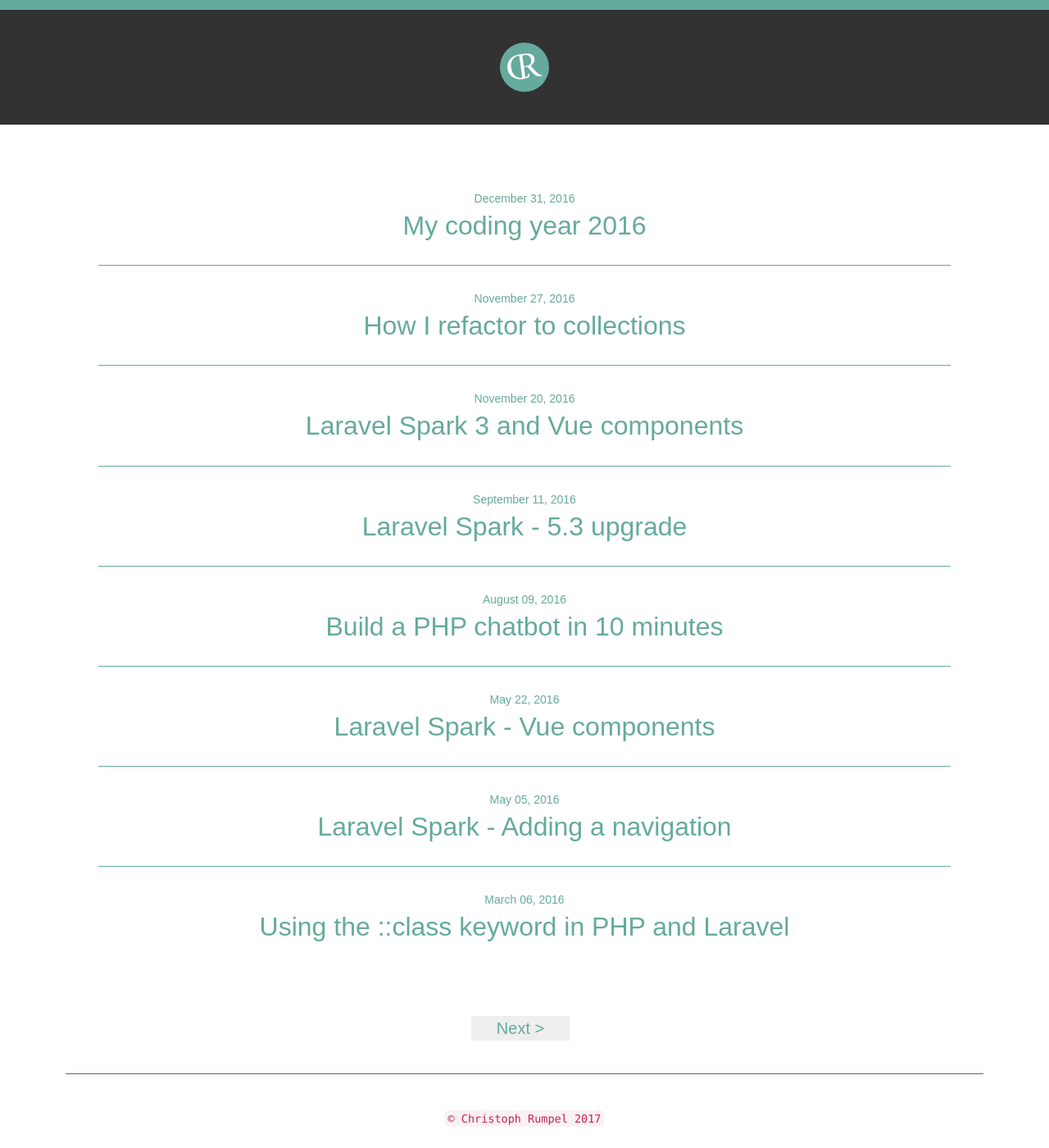
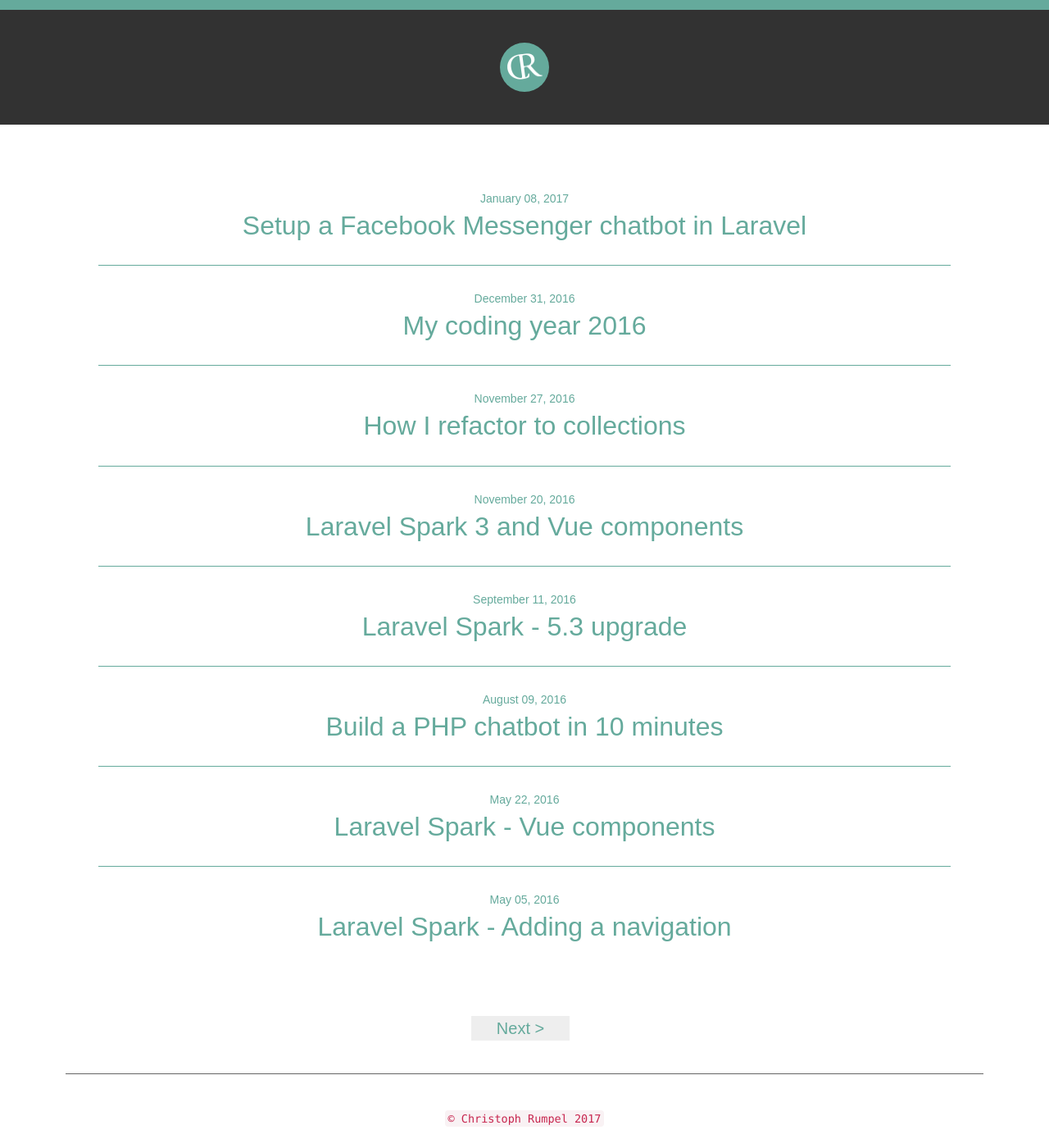
Before and after one commit to christophrumpel/christophrumpel.github.io, a Jekyll site: the page built from index.html, in a window 1280 px wide and 1400 px high. Shown: the whole window at 82% size. Built offline with Jekyll 4.4.1, drawn with Linux system fonts in a browser that asks for light colours; some web fonts are replaced; the list of posts is cut into pages by our own code; some of the changed lines change nothing that is shown.

Commit message:
Add botman article

```diff
--- a/_posts/2016-12-31-My-coding-year-2016.md
+++ b/_posts/2016-12-31-My-coding-year-2016.md
@@ -8,21 +8,21 @@ article_description: "Before the year 2016 is finally over, I want to take some
 
 ## My coding resolutions for 2016
 
-I wrote about [2015]({% post_url 2015-12-31-what-I-learned-in-2015 %}) too, but I forgot to write about my resolutions for 2016. My main goal for 2016 was to master my PHP skills. I wanted to really understand the benefits of OOP and to be able to use the SOLID principles to bring my code to the next level. I also wanted to to enhance my testing skills to make my code more reliable. So let's see what really happened in 2016.
+I wrote about [2015]({% post_url 2015-12-31-what-I-learned-in-2015 %}) too, but I forgot to write about my resolutions for 2016. My main goal for 2016 was to master my PHP skills. I wanted to really understand the benefits of OOP and to be able to use the SOLID principles to bring my code to the next level. I also wanted to enhance my testing skills to make my code more reliable. So let's see what really happened in 2016.
 
 ## Liechtenecker is dead, long live Liechtenecker
 
-A big part of my year was a change our company `Liechtenecker` did at the beginning of 2015.
+A big part of my year was a change our company `Liechtenecker` did at the beginning of 2016.
 
 <blockquote>Today is a big day! At work we launched our new Liechtenecker website. But it is much more than just a redesign. It is showing our transformation from a classic digital agency to our new Liechtenecker Lab.</blockquote>
 
-This made our year very exciting and exhausting. We changed a lot of our customers and how we wanted to work. But I also got the chance to work on a lot of in-house projects and experiments. (more about that later) This was also a step away from a safety business, we were very successful at, towards a new unknown and risky chapter of our company. Read more about that change in my article [Liechtenecker is dead, long live Liechtenecker]({% post_url 2016-01-25-Liechtenecker-is-dead-long-live-liechtenecker %}).
+This made our year very exciting and exhausting. We `changed a lot of our customers and how we wanted to work`. But I also got the chance to work on a lot of in-house projects and experiments. (more about that later) This was also a step away from a safety business, we were very successful at, towards a new, unknown and risky chapter of our company. Read more about that change in my article [Liechtenecker is dead, long live Liechtenecker]({% post_url 2016-01-25-Liechtenecker-is-dead-long-live-liechtenecker %}).
 
 ## Talks
 
 I still have this `hate-love relationship` with speaking on meetups and conferences. I see a lot of benefits in being able to talk about coding and projects in front of other people. It is a win-win situation for you and your audience. Your audience can learn from your experiences and you get to meet lots of different people. Additionally you will learn a lot while preparing a talk too.
 
-But yeah it is still standing and speaking in front of a group of people while everybody is starring at you. It is definitely  still not something I can enjoy. In 2016 I did two talks. One of them was again an intro to the Laravel PHP framework, ([Hello World, I'm Laravel](https://speakerdeck.com/christophrumpel/hello-world-im-laravel-v3)) and in the other talk I shared my experiences from building our chatbot NELA. ([NELA - a chatbot to improve your language skills](https://speakerdeck.com/christophrumpel/nela-a-chatbot-to-improve-your-language-skills)). Two talks in a year is not much, but still more than none :-)
+But yeah it is still standing and speaking in front of a group of people while everybody is starring at you. It is definitely  still not something I can enjoy. In 2016 I did two talks. One of them was again an intro to the Laravel PHP framework ([Hello World, I'm Laravel](https://speakerdeck.com/christophrumpel/hello-world-im-laravel-v3)), and in the other talk I shared my experiences from building our chatbot NELA. ([NELA - a chatbot to improve your language skills](https://speakerdeck.com/christophrumpel/nela-a-chatbot-to-improve-your-language-skills)). Two talks in a year is not much, but still more than none :-)
 
 ## My projects
 
--- /dev/null
+++ b/_posts/2017-01-08-Setup-a-messenger-chatbot-in-laravel.md
@@ -0,0 +1,74 @@
+---
+layout: post
+title: "Setup a Facebook Messenger chatbot in Laravel"
+article_description: "There is a new PHP library called BotMan that makes it super easy to setup a Facebook Messenger chatbot in Laravel. Let's do this."
+---
+
+
+<header>
+There is a new PHP library called <a href="https://github.com/mpociot/botman">BotMan</a> that makes it super easy to setup a Facebook Messenger chatbot in Laravel. Let's do this.
+</header>
+
+## Welcome BotMan
+
+BotMan is framework agnostic PHP library for creating chatbots. It supports multiple messenger platforms like `Telegram`, `Slack`, `Microsoft`, `Facebook` and more. It is built by [Marcel Pociot](https://twitter.com/marcelpociot) and it makes developing chatbots super easy. We are going to use it in Laravel to setup a Facebook Messenger chatbot.
+
+## BotMan ❤️ Laravel
+
+BotMan works perfectly together with Laravel. Marcel has provided a [BotMan Laravel Starter](https://github.com/mpociot/botman-laravel-starter) which we are going to use here.
+
+### Install the Laravel application
+First we need to clone the repository and install the dependencies.
+{% highlight Shell startinline %}
+git clone git@github.com:mpociot/botman-laravel-starter.git
+cd botman-laravel-starter
+php composer install
+{% endhighlight Shell startinline %}
+
+And of course, like with every Laravel project, we create our environment config file and generate an application key.
+
+{% highlight Shell startinline %}
+mv .env.example .env
+php artisan key:generate
+{% endhighlight Shell startinline %}
+
+### Configuration
+
+Now we are ready to copy our Facebook Messenger tokens to our `.env` file. We need the `Page Access Token` which is linked to the Facebook page you want to use and the `Verify Token` which is used to hook up this application and the Messenger application.
+
+{% highlight TEXT startinline %}
+// ...inside .env file
+FACEBOOK_TOKEN=your-facebook-page-token
+TOKEN_VERIFY=your-wehbook-verify-token
+{% endhighlight TEXT startinline %}
+
+Your application needs to be available for the Facebook webhook. I am using [Laravel valet](https://laravel.com/docs/master/valet) to generate a public HTTPS URL.
+{% highlight Shell startinline %}
+valet share
+{% endhighlight Shell startinline %}
+
+<div class="note"><strong>Note:</strong> If you want to see how to setup a Facebook Messenger application, the webhook and where to find the tokens, you can look it up <a href="http://christoph-rumpel.com/2016/08/build-a-php-chatbot-in-10-minutes">here</a></div>
+
+### Chat
+
+Now type `test` in your Messenger chat of the used page and you should get back "hello!". Also try out `Start conversation` and see an example of a `BotMan conversation`. This should look like this:
+<img class="alignnone" style="max-width: 100%; height: auto;" alt="BotMan Conversation" src="/assets/post-images/botman_conv.png" width="700" />
+
+Awesome right? When you take a look at the `botman.php` file in the routes directory you will see why the two messages already worked out of the box.
+{% highlight PHP startinline %}
+<?php
+use App\Http\Controllers\BotManController;
+// Don't use the Facade in here to support the RTM API too :)
+$botman = resolve('botman');
+
+$botman->hears('test', function($bot){
+    $bot->reply('hello!');
+});
+$botman->hears('Start conversation', BotManController::class.'@startConversation');
+{% endhighlight PHP startinline %}
+
+Checkout the [BotMan documentation](https://github.com/mpociot/botman) to learn more about the features.
+
+## Conclusion
+
+Wasn't that easy? Now you got a chatbot running, try to create conversations yourself. This year will be full of chatbots and it is great to see more and more great tools like BotMan out there to help use building them.
```
Also changed, not shown: assets/post-images/botman_conv.png (added).
